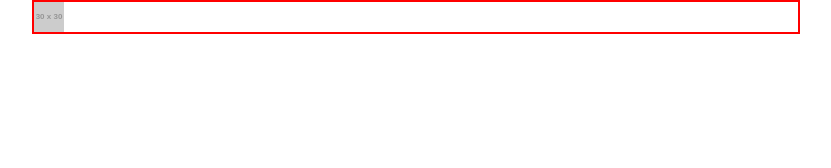
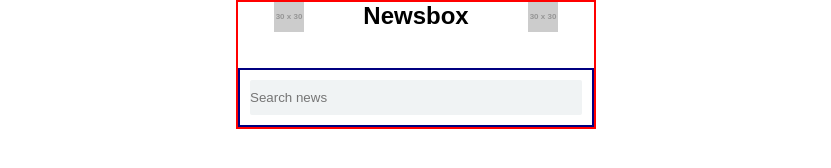
Before and after one commit to SabotajLearningCoding/webpack, a website built with webpack: page src/index.html in a window 1280 px wide. Shown: the whole page, without its empty margins (224-1055 px from the left). Built offline with nearby package versions, Linux system fonts and the light colour scheme; placeholder pictures from the web are drawn by us.

Commit message:
added searchbar

```diff
--- a/src/index.html
+++ b/src/index.html
@@ -13,7 +13,14 @@
     <div id="wrapper">
         <header class="header">
             <img class="header__archive" src="https://placeholder.com/30x30" alt="Archive">
+
+            <h2 class="header__heading">Newsbox</h2>
+
+            <img class="header__settings" src="https://placeholder.com/30x30" alt="Settings">
         </header>
+        <section class="search">
+            <input class="search__bar" type="search" placeholder="Search news" name="search__bar" id="">
+        </section>
         <main class="main">
 
         </main>
--- /dev/null
+++ b/src/scss/_header.scss
@@ -0,0 +1,6 @@
+.header {
+  display: flex; // display the element with display flex
+  justify-content: space-between; //space between the elements inside header
+  padding: 0 10%; //padding top and bottom 0px padding left and right 10px
+  margin-bottom: 10%; //margin bottom on 10px so the content under has some gap
+}
--- a/src/scss/_wrapper.scss
+++ b/src/scss/_wrapper.scss
@@ -1,6 +1,6 @@
 #wrapper {
   margin: 0 auto;
   background-color: #fff;
-  max-width: 768px;
+  max-width: 360px;
   border: solid 2px red;
 }
--- /dev/null
+++ b/src/scss/search.scss
@@ -0,0 +1,14 @@
+.search {
+  border: solid 2px navy;
+  display: flex;
+  justify-content: space-around;
+  padding: 10px;
+
+  .search__bar {
+    background-color: #f0f3f4;
+    border: none;
+    border-radius: 2px;
+    height: 35px;
+    width: 100%;
+  }
+}
--- a/src/style.scss
+++ b/src/style.scss
@@ -3,3 +3,5 @@
 @use "./scss/switch";
 @use "./scss/touch";
 @use "./scss/wrapper";
+@use "./scss/header";
+@use "./scss/search.scss";
```
Also changed, not shown: dist/index.html, dist/main.css, 1 other file.
